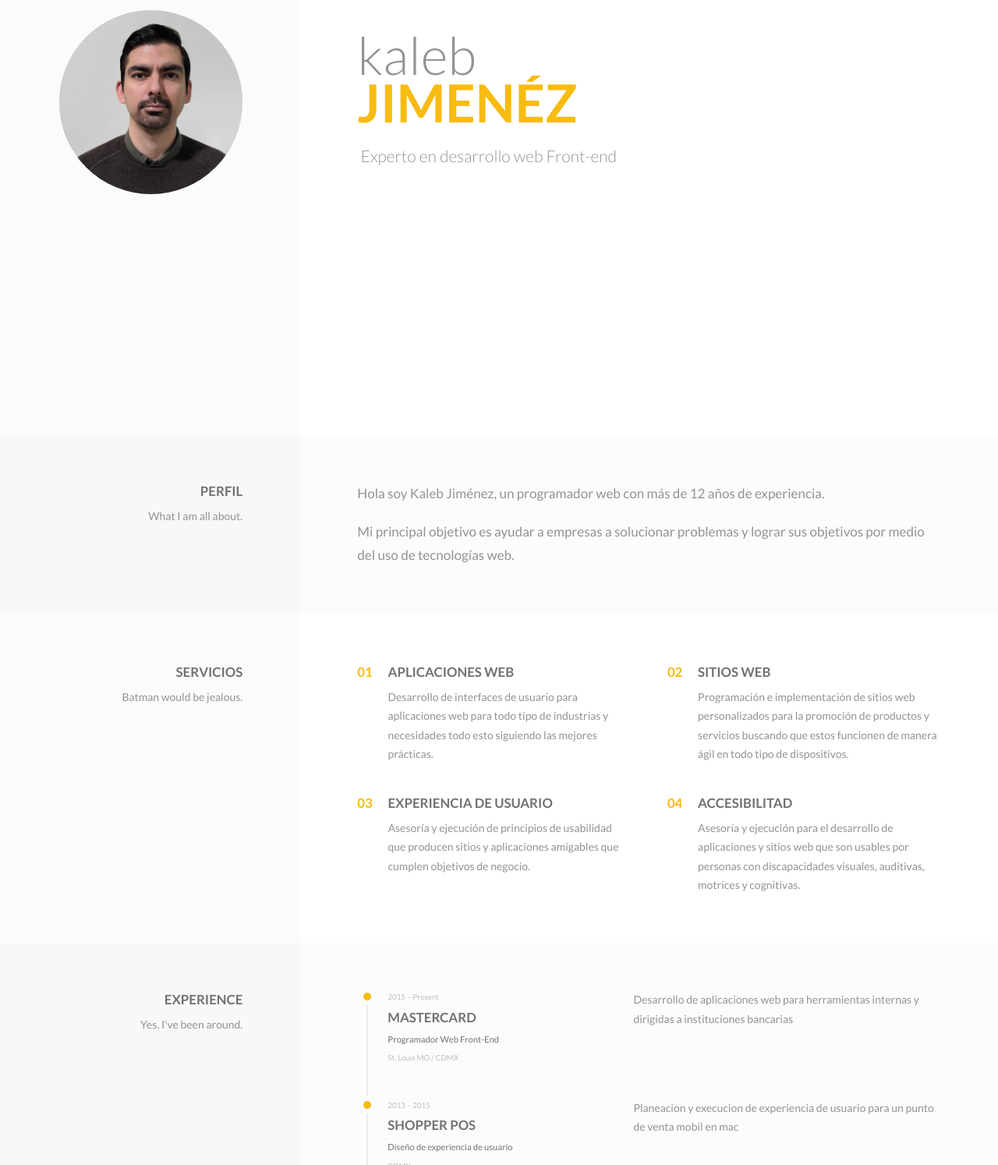
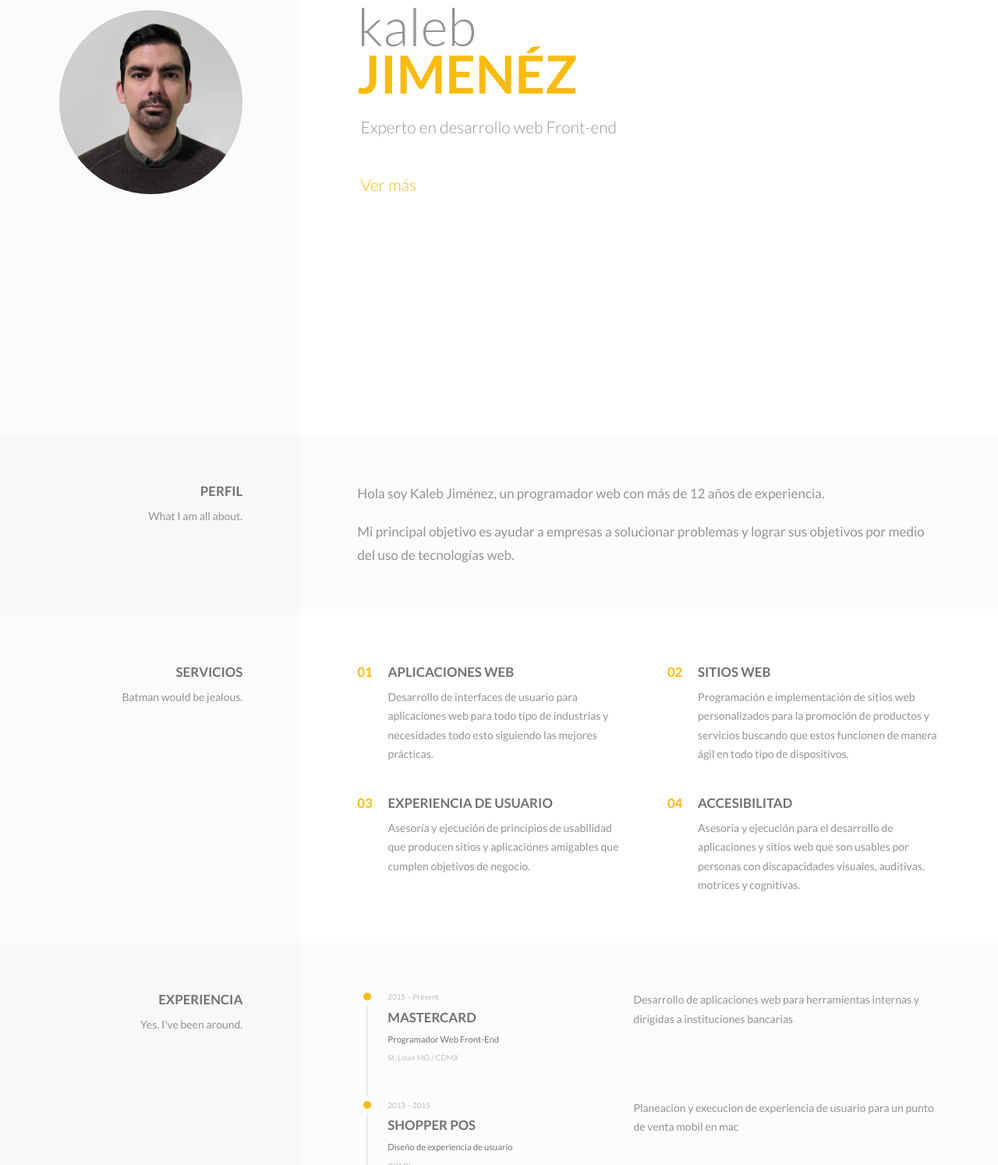
Before and after one commit to kaleblv/kaleb-dev-site, a plain HTML site: page index.html in a window 1280 px wide. Shown: the part 243-1737 px from the top of the page at 78% size. Drawn offline with Linux system fonts and the light colour scheme.

Commit message:
added view more button

```diff
--- a/index.html
+++ b/index.html
@@ -108,6 +108,10 @@
                                                         Experto en desarrollo web Front-end
                                                     </span>
                                                 </h2>
+												<h3 class="a-header  c-brand__sub-title  t-sub-title">
+													<br>
+													<a href="#main">Ver más</a>
+												</h3>
                                             </div><!-- /c-brand -->
 
                                         </div><!-- /c-header__brand -->
@@ -130,7 +134,7 @@
             <!-- ############ INTRO ############# -->
             <!-- ################################ -->
 
-            <section class="o-section  t-section  ">
+            <section class="o-section  t-section" id="main">
 
                 <div class="o-section__header-bg  t-section__header"></div>
                 <div class="o-section__content-bg  t-section__content"></div>
@@ -288,7 +292,7 @@
                         <header class="o-section__header  t-section__header">
                             <div class="o-content">
                                 <h2 class="o-section__heading">
-                                    Experience
+                                    Experiencia
                                 </h2>
                                 <div class="o-content__body  o-section__description">
                                     Yes. I&#39;ve been around.
```
